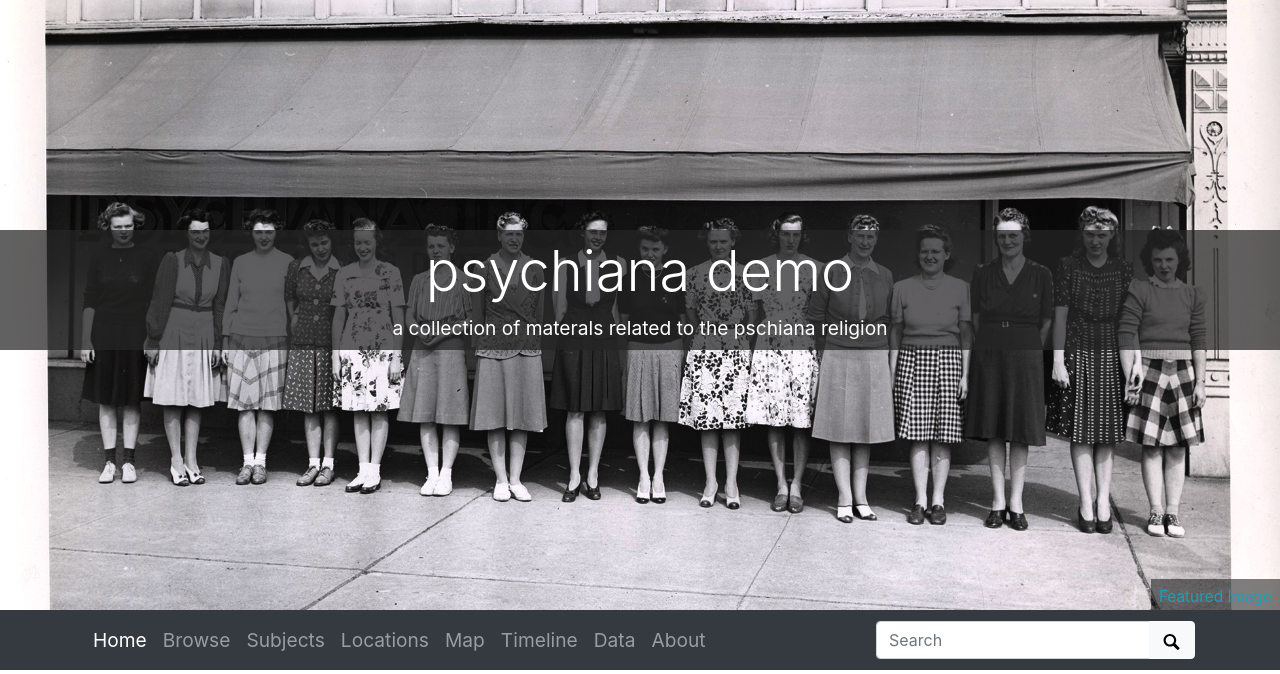
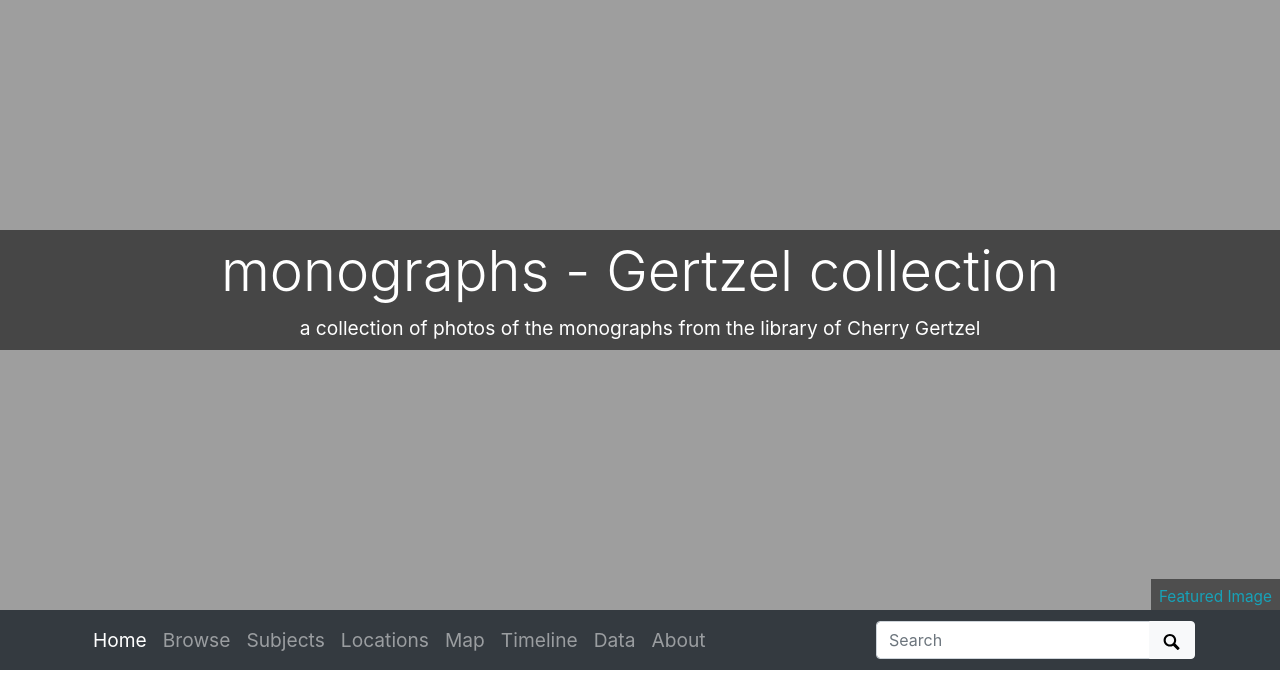
Before and after one commit to Infoliterati/Gertzel_collection, a Jekyll site: the page built from index.md, in a window 1280 px wide. Shown: the top 674 px of the page. Built offline with Jekyll 4.4.1, drawn with Linux system fonts in a browser that asks for light colours; some of the changed text lies outside the part shown; grey boxes are pictures that could not be loaded.

Commit message:
Update _config.yml
to accomodate new csv

```diff
--- a/_config.yml
+++ b/_config.yml
@@ -18,20 +18,20 @@ source-code: https://infoliterati.github.io/Gertzel_collection/
 # SITE SETTINGS
 #
 # title of site appears in banner
-title: psychiana demo
+title: monographs - Gertzel collection
 # tagline, a short phrase that will appear throughout the site in the top banner
-tagline: a collection of materals related to the pschiana religion
+tagline: a collection of photos of the monographs from the library of Cherry Gertzel
 # description appears in meta tags and other locations
 # this description might appear in search result lists, keep around 160 characters max
-description: "This collection has text, images and video and is based on material from the Idaho University Library."
+description: "This collection consists of photos of books from the Library ollection, arranged on shelves according to subject."
 # creator of the digital collection, to appear in meta tags; we typically use our GitHub usernames but feel free to just use your name
-author: Karen Miller
+author: infoliterati
 
 ##########
 # COLLECTION SETTINGS
 #
 # choose metadata: this is the name of the csv file in your _data directory that describes the objects in your collection
-metadata: psychiana
+metadata: gertzel-books
 
 ##########
 # GOOGLE SERVICES [optional!]
```
